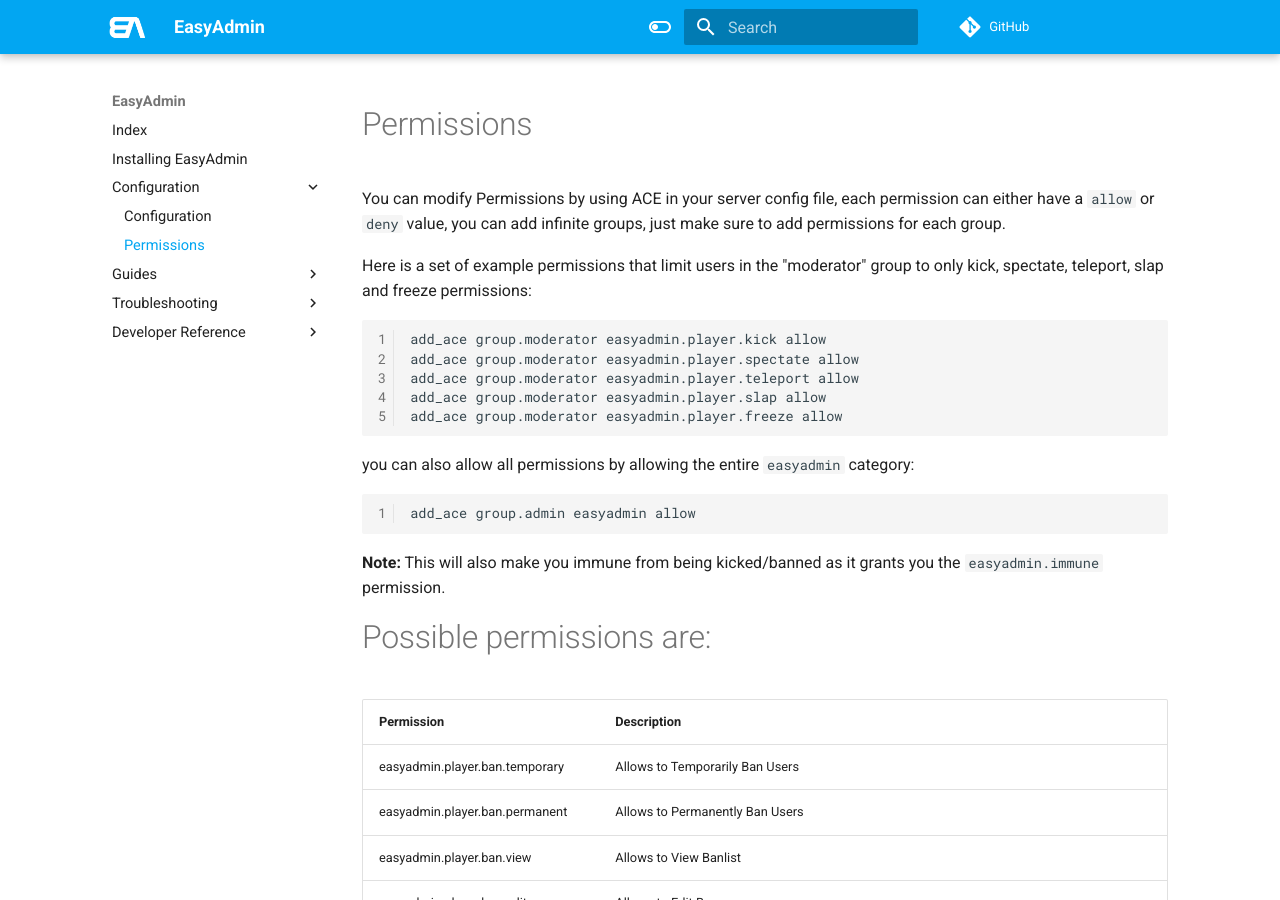
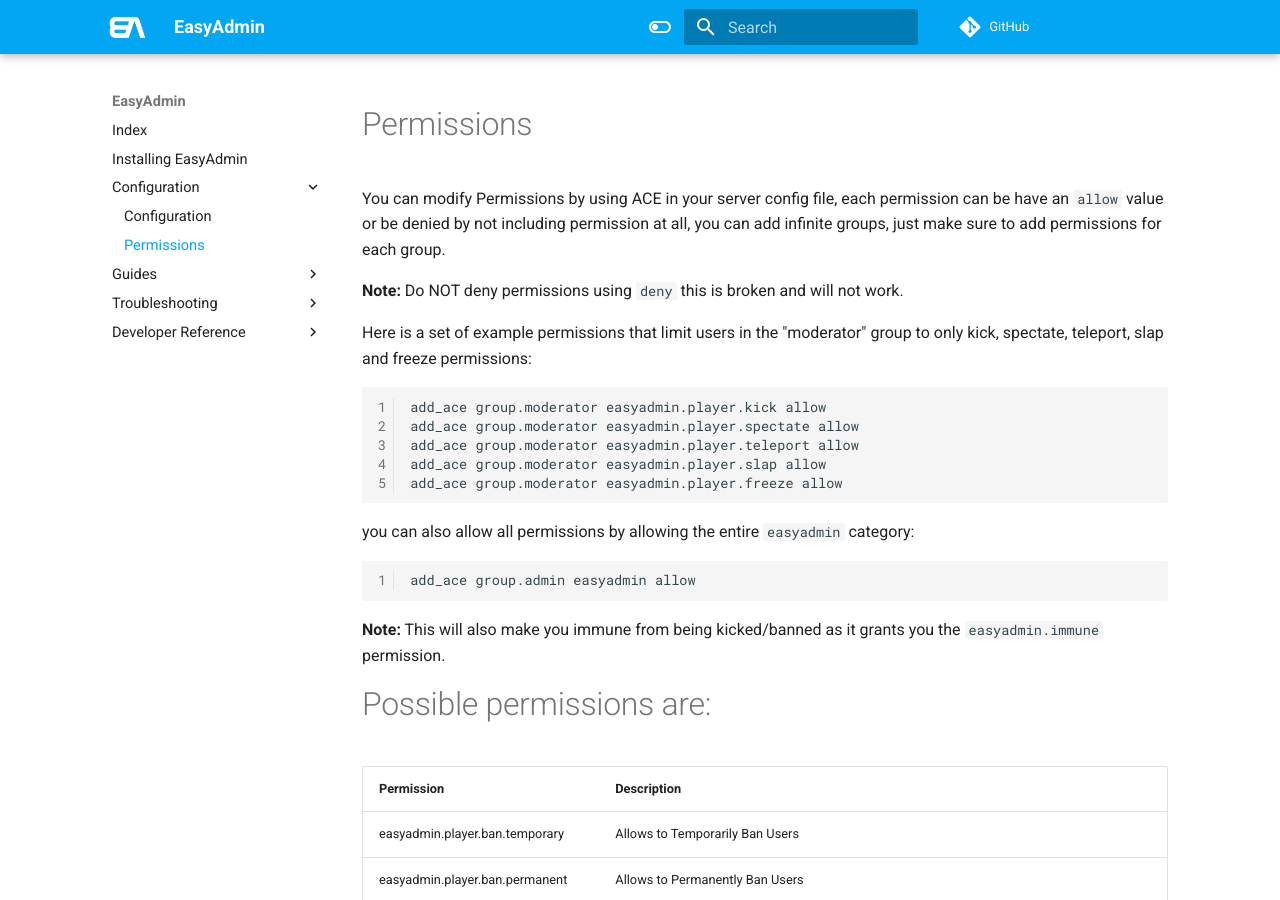
Before and after one commit to Blumlaut/EasyAdmin-docs, an MkDocs documentation site: the page built from docs/permissions.md, in a window 1280 px wide and 900 px high. Built offline with MkDocs 1.6.1 and Material for MkDocs 9.7.7, drawn with Linux system fonts in a browser that asks for light colours; comment, search, counter and statistics services are not loaded.

Commit message:
Update permissions.md
Remove the part mentioning permissions can have deny value with it being broken and add a note not to use `deny` at all but instead remove the line entirely.

````diff
--- a/docs/permissions.md
+++ b/docs/permissions.md
@@ -1,7 +1,9 @@
 # Permissions
 
 
-You can modify Permissions by using ACE in your server config file, each permission can either have a `allow` or `deny` value, you can add infinite groups, just make sure to add permissions for each group.
+You can modify Permissions by using ACE in your server config file, each permission can be have an `allow` value or be denied by not including permission at all, you can add infinite groups, just make sure to add permissions for each group.
+
+**Note:** Do NOT deny permissions using `deny` this is broken and will not work.
 
 Here is a set of example permissions that limit users in the "moderator" group to only kick, spectate, teleport, slap and freeze permissions:
 ```
````
